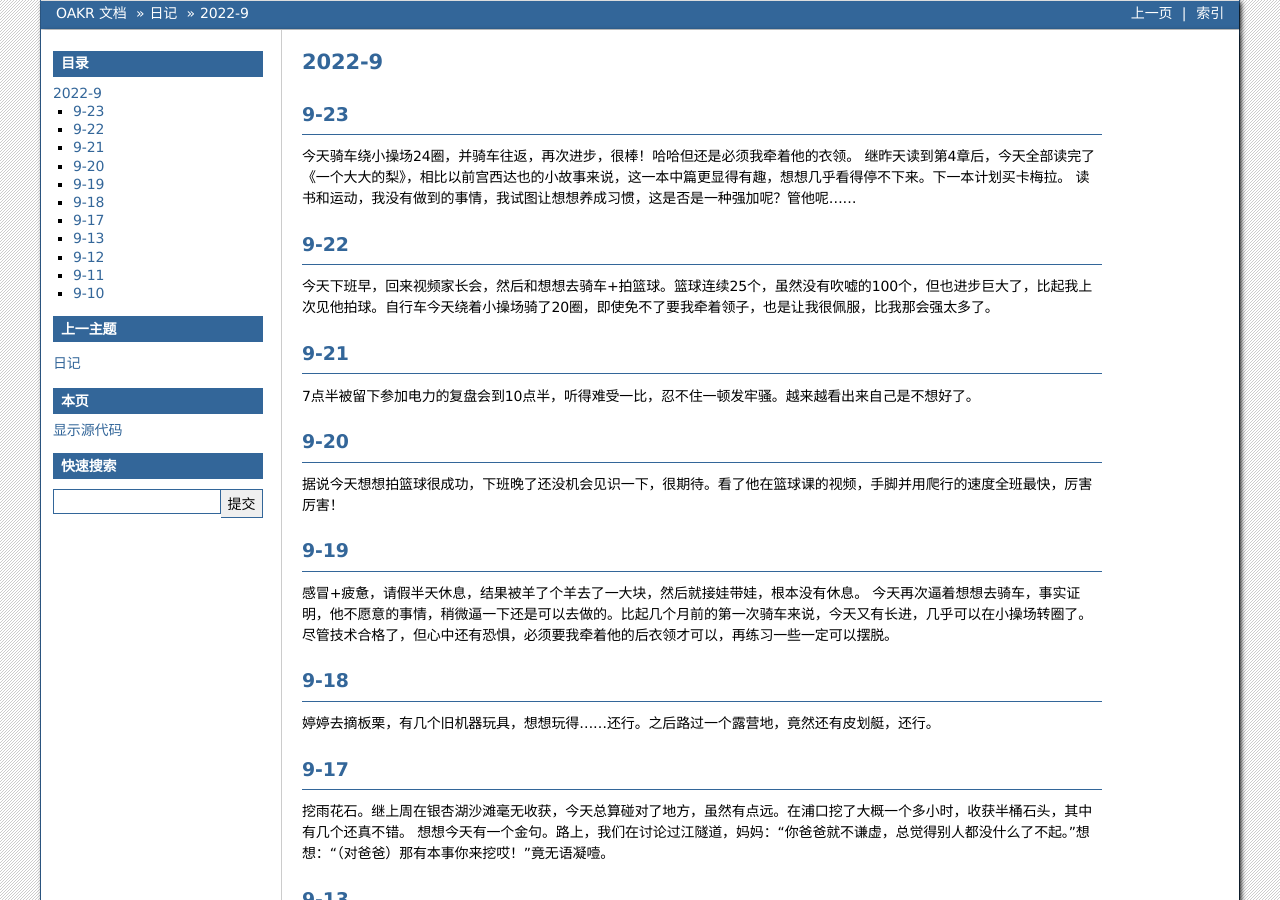
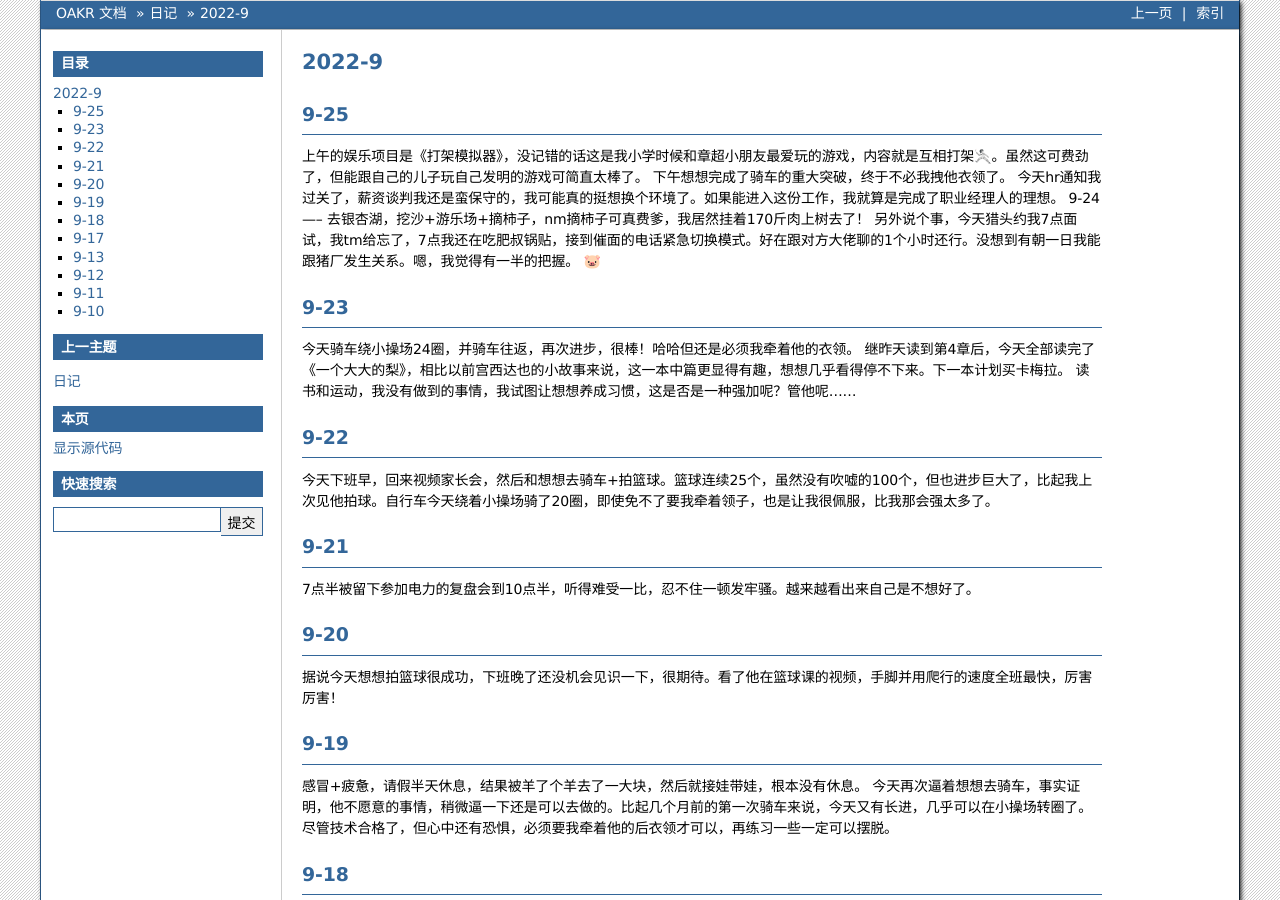
Before and after one commit to cruiurc/cruiurc.github.io, a Sphinx documentation site: the page built from source/diary/2022/2022-9.rst, in a window 1280 px wide and 900 px high. Built offline with Sphinx 7.4.7, drawn with Linux system fonts in a browser that asks for light colours.

Commit message:
diary 20220925

```diff
--- a/source/diary/2022/2022-9.rst
+++ b/source/diary/2022/2022-9.rst
@@ -1,5 +1,15 @@
 2022-9
 =======
+9-25
+-----
+上午的娱乐项目是《打架模拟器》，没记错的话这是我小学时候和章超小朋友最爱玩的游戏，内容就是互相打架🤺。虽然这可费劲了，但能跟自己的儿子玩自己发明的游戏可简直太棒了。
+下午想想完成了骑车的重大突破，终于不必我拽他衣领了。
+今天hr通知我过关了，薪资谈判我还是蛮保守的，我可能真的挺想换个环境了。如果能进入这份工作，我就算是完成了职业经理人的理想。
+9-24
+-----
+去银杏湖，挖沙+游乐场+摘柿子，nm摘柿子可真费爹，我居然挂着170斤肉上树去了！
+另外说个事，今天猎头约我7点面试，我tm给忘了，7点我还在吃肥叔锅贴，接到催面的电话紧急切换模式。好在跟对方大佬聊的1个小时还行。没想到有朝一日我能跟猪厂发生关系。嗯，我觉得有一半的把握。
+🐷
 
 9-23
 -----
```
